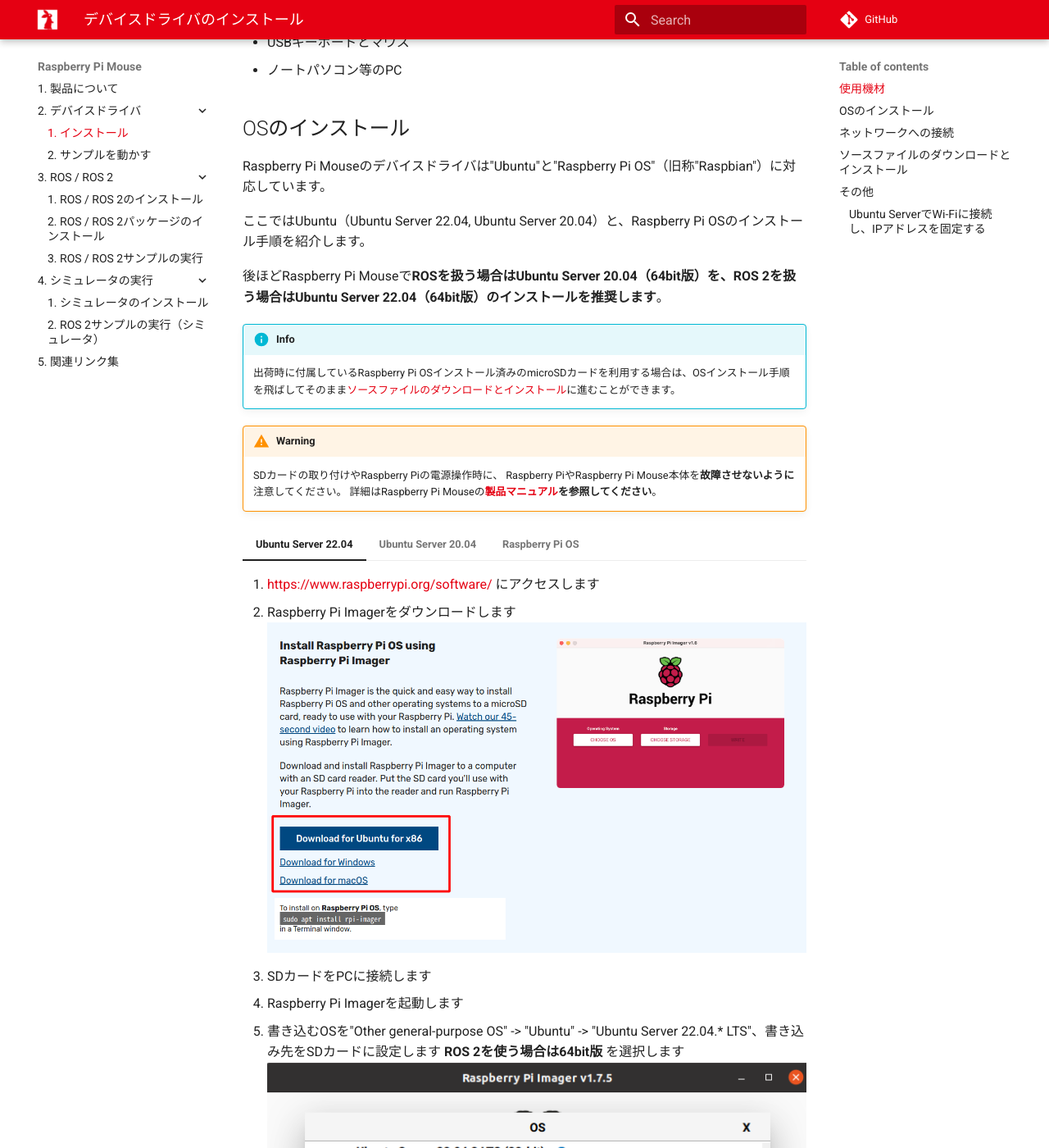
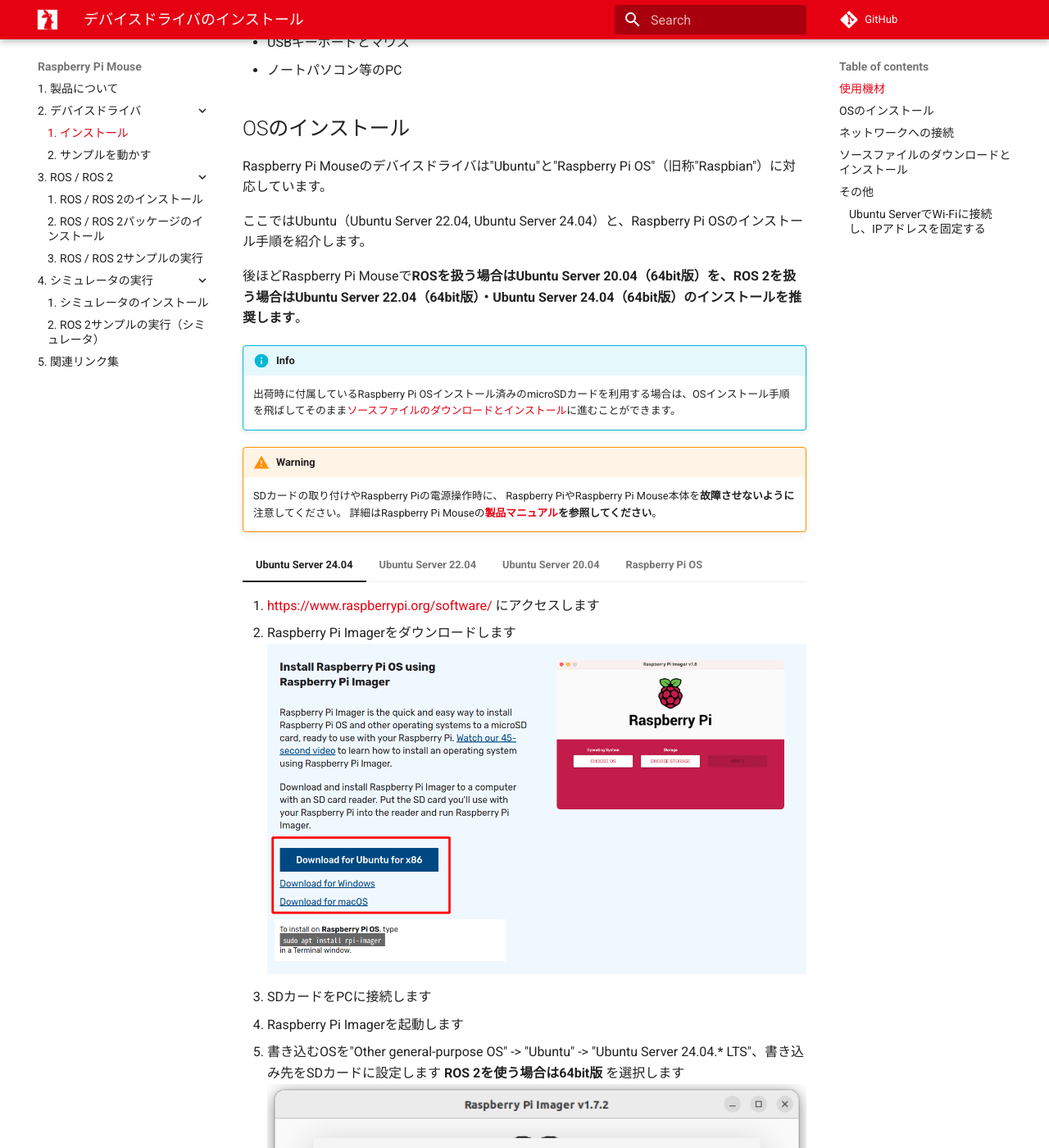
Before and after one commit to rt-net/tutorials, an MkDocs documentation site: the page built from docs/raspimouse/driver/install.md, in a window 1280 px wide and 1400 px high, scrolled down 548 px. Shown: the whole window at 82% size. Built offline with MkDocs 1.6.1 and Material for MkDocs 9.7.7, drawn with Linux system fonts in a browser that asks for light colours; comment, search, counter and statistics services are not loaded; some of the changed lines change nothing that is shown.

Commit message:
"OSのインストール"項目を更新

```diff
--- a/docs/raspimouse/driver/install.md
+++ b/docs/raspimouse/driver/install.md
@@ -29,9 +29,9 @@
 
 Raspberry Pi Mouseのデバイスドライバは"Ubuntu"と"Raspberry Pi OS"（旧称"Raspbian"）に対応しています。
 
-ここではUbuntu（Ubuntu Server 22.04, Ubuntu Server 20.04）と、Raspberry Pi OSのインストール手順を紹介します。
+ここではUbuntu（Ubuntu Server 22.04, Ubuntu Server 24.04）と、Raspberry Pi OSのインストール手順を紹介します。
 
-後ほどRaspberry Pi Mouseで**ROSを扱う場合はUbuntu Server 20.04（64bit版）を、ROS 2を扱う場合はUbuntu Server 22.04（64bit版）のインストールを推奨します**。
+後ほどRaspberry Pi Mouseで**ROSを扱う場合はUbuntu Server 20.04（64bit版）を、ROS 2を扱う場合はUbuntu Server 22.04（64bit版）・Ubuntu Server 24.04（64bit版）のインストールを推奨します**。
 
 !!! info
     出荷時に付属しているRaspberry Pi OSインストール済みのmicroSDカードを利用する場合は、OSインストール手順を飛ばしてそのまま[ソースファイルのダウンロードとインストール](#driver-installation)に進むことができます。
@@ -40,6 +40,20 @@
     SDカードの取り付けやRaspberry Piの電源操作時に、
     Raspberry PiやRaspberry Pi Mouse本体を**故障させないように**注意してください。
     詳細はRaspberry Pi Mouseの**[製品マニュアル](https://rt-net.jp/products/raspberrypimousev3/#downloads)を参照してください**。
+
+=== "Ubuntu Server 24.04"
+    1. [https://www.raspberrypi.org/software/](https://www.raspberrypi.org/software/){target=_blank rel=noopener} にアクセスします
+    1. Raspberry Pi Imagerをダウンロードします
+    ![](../../img/raspimouse/driver/download_raspberry_pi_imager.png)
+    1. SDカードをPCに接続します
+    1. Raspberry Pi Imagerを起動します
+    1. 書き込むOSを"Other general-purpose OS" -> "Ubuntu" -> "Ubuntu Server 24.04.* LTS"、書き込み先をSDカードに設定します __ROS 2を使う場合は64bit版__ を選択します
+    ![](../../img/raspimouse/driver/pi_imager_settings_ubuntu_24_64bit.png)
+    1. "書き込む" を押して書き込みを開始します
+    ![](../../img/raspimouse/driver/pi_imager_settings_ubuntu_24.png)
+    1. SDカードをRaspberry Piに取り付け、Raspberry Piの電源を入れます
+    1. login:`ubuntu`、password:`ubuntu`でログインし、パスワードを変更します
+    1. `$ sudo apt update && sudo apt upgrade`を実行します
 
 === "Ubuntu Server 22.04"
     1. [https://www.raspberrypi.org/software/](https://www.raspberrypi.org/software/){target=_blank rel=noopener} にアクセスします
@@ -76,7 +90,7 @@
     ![](../../img/raspimouse/driver/download_raspberry_pi_imager.png)
     1. SDカードをPCに接続します
     1. Raspberry Pi Imagerを起動します
-    1. 書き込むOSを"Raspberry Pi OS (32-bit)"、書き込み先をSDカードに設定し、"WRITE"を押して書き込みを開始します
+    1. 書き込むOSを"Raspberry Pi OS (32-bit)"（または、"Raspberry Pi OS (64-bit)"）、書き込み先をSDカードに設定し、"WRITE"を押して書き込みを開始します
     ![](../../img/raspimouse/driver/pi_imager_settings.png)
     1. SDカードをRaspberry Piに取り付け、Raspberry Piの電源を入れます
     ![](../../img/raspimouse/driver/raspi_os_settings.png)
```
Also changed, not shown: docs/img/raspimouse/driver/pi_imager_settings_ubuntu_24.png (added), docs/img/raspimouse/driver/pi_imager_settings_ubuntu_24_64bit.png (added).
